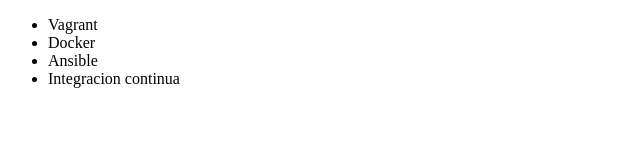
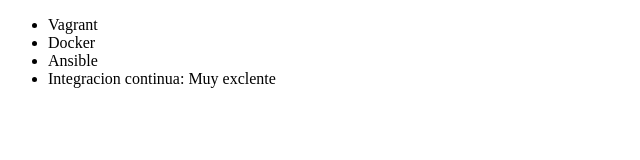
Before and after one commit to Tatianaangel/alura-git, a plain HTML site: page index.html in a window 1280 px wide. Shown: the full height of the page, 0-640 px from the left. Drawn offline with Linux system fonts and the light colour scheme.

Commit message:
Modificacion de muy excelente

```diff
--- a/index.html
+++ b/index.html
@@ -9,7 +9,7 @@
          <li> Vagrant </li>
          <li> Docker </li>
          <li> Ansible </li>
-         <li> Integracion continua </li>
+         <li> Integracion continua: Muy exclente </li>
      </ul>
 </body>
 </html>
```
